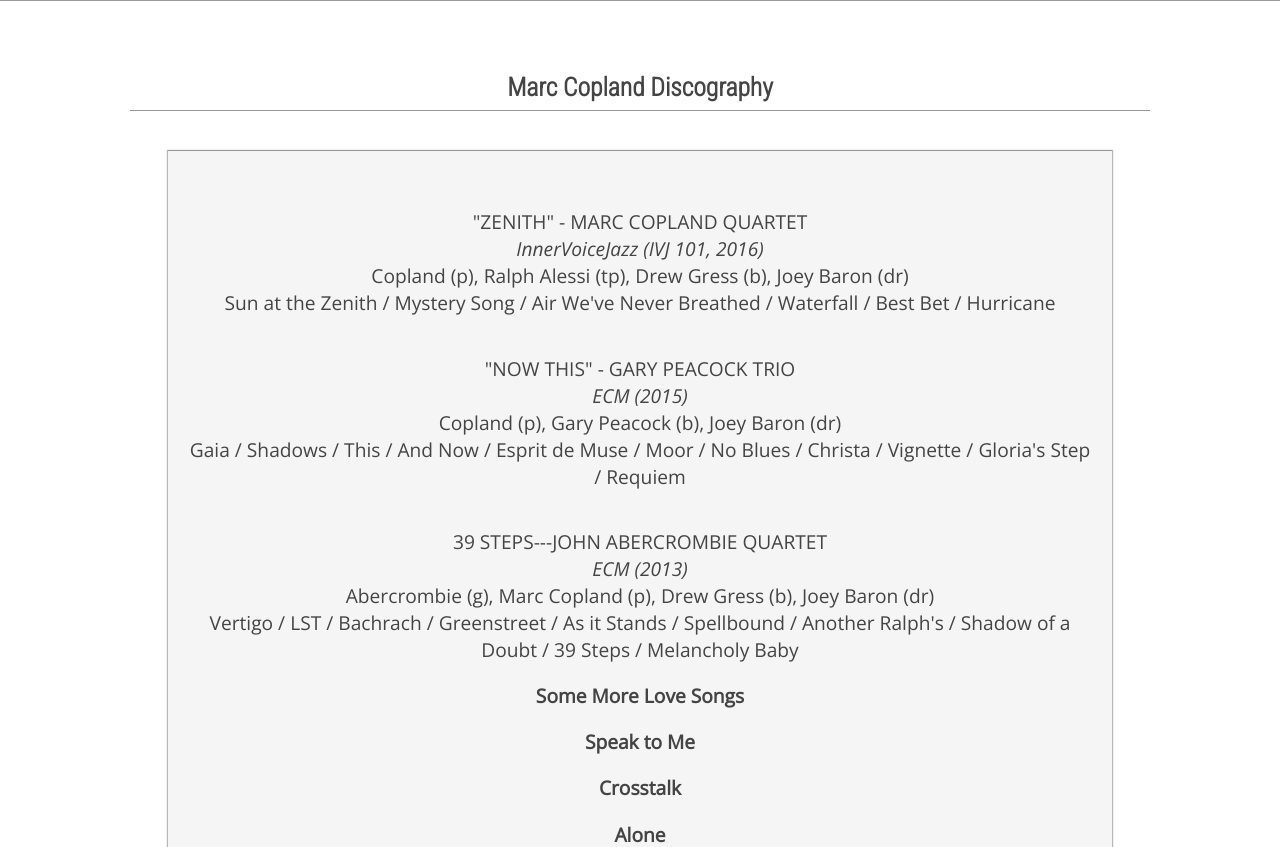
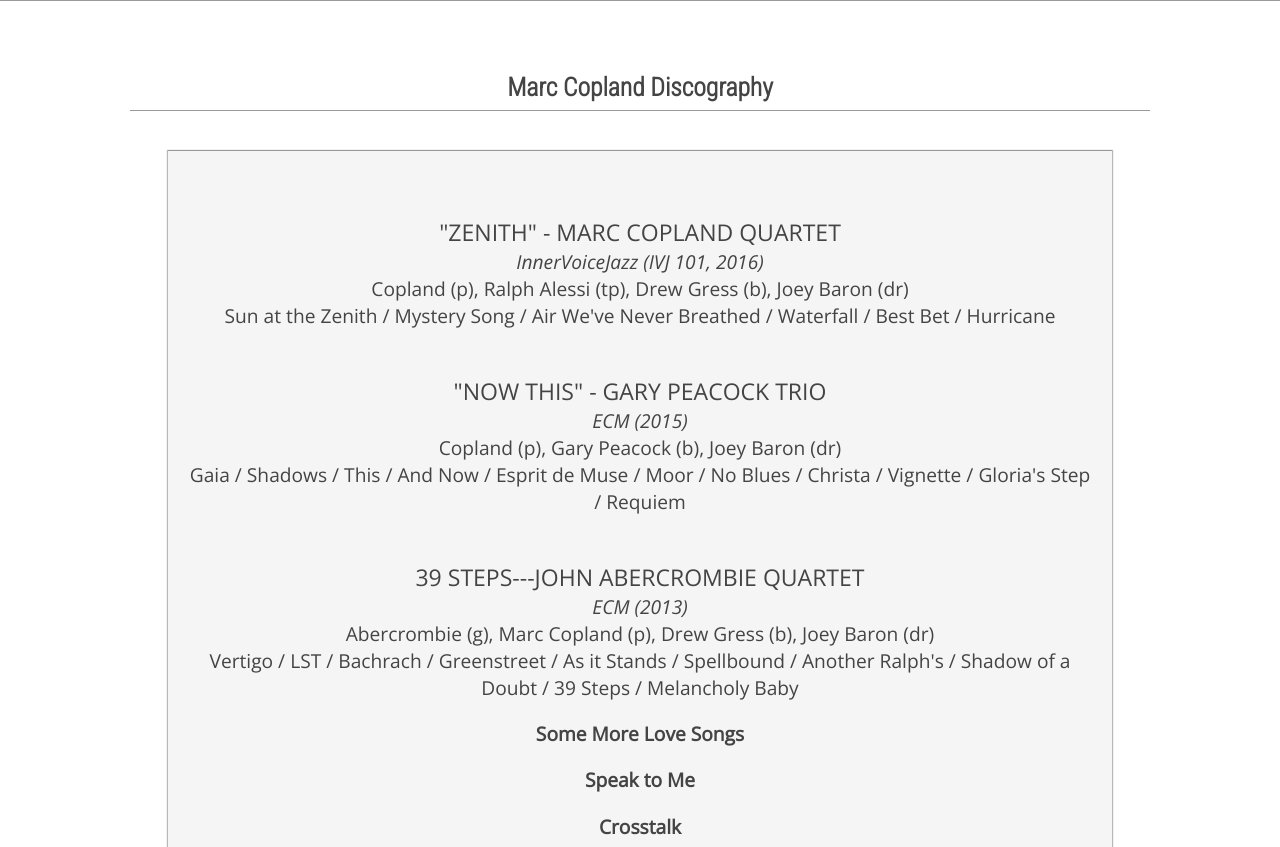
Before and after one commit to aleksfadini/marccopland, a PHP site: page /discography.html in a window 1280 px wide. Shown: the part 395-1242 px from the top of the page. Run offline with PHP 8.4, Linux system fonts and the light colour scheme.

Commit message:
Marc Copland requested changes - started
Discography to be restyled

```diff
--- a/css/style.css
+++ b/css/style.css
@@ -5,7 +5,7 @@
 
 body {
   font-family: 'Open Sans', sans-serif;
-  font-size: 1.2em;
+  font-size: 0.9em;
 }
 
 
@@ -120,7 +120,7 @@
 }
 
 h6 {
-  font-size: 1em;
+  font-size: 1.2em;
   margin: 2em 0 0;
   font-weight: normal;
     text-transform: uppercase;
```
